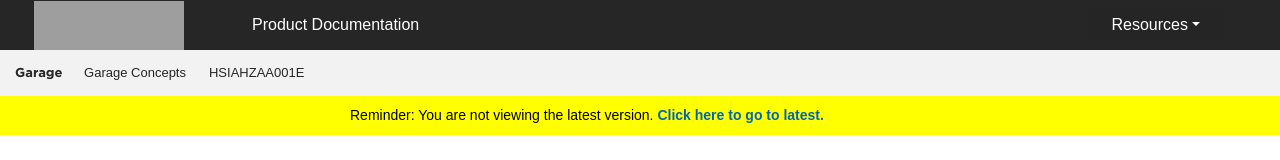
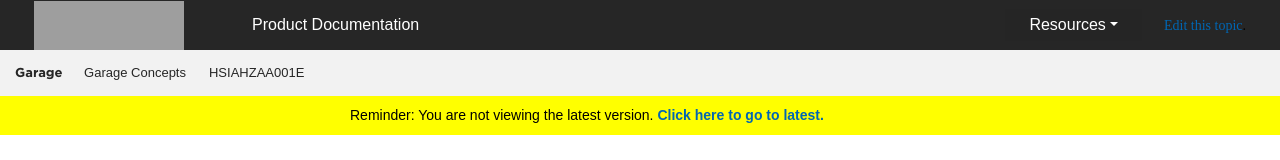
Before and after one commit to melanie-feb/webhelp-sandbox, a plain HTML site: page concepts/garageconceptsoverview.html in a window 1280 px wide. Shown: the top 160 px of the page. Drawn offline with nearby package versions, Linux system fonts and the light colour scheme; grey boxes are pictures that could not be loaded; files whose address does not match are found by name.

Commit message:
Update garageconceptsoverview.html
test edit button

```diff
--- a/concepts/garageconceptsoverview.html
+++ b/concepts/garageconceptsoverview.html
@@ -117,6 +117,10 @@ Release Version: v.Q12023
 <!-- Google Tag Manager (noscript) -->
 <noscript><iframe src="https://www.googletagmanager.com/ns.html?id=GTM-TNNFCCM" height="0" width="0" style="display:none;visibility:hidden"></iframe></noscript>
 <!-- End Google Tag Manager (noscript) -->
+
+	<!-- GitHub edit button  -->
+<a href="https://github.com/melanie-feb/webhelp-sandbox/edit/gh-pages/concepts/garageconceptsoverview.html">Edit this topic</a>.
+<!-- End GitHub edit button  -->
 
 </nav>
 
```
